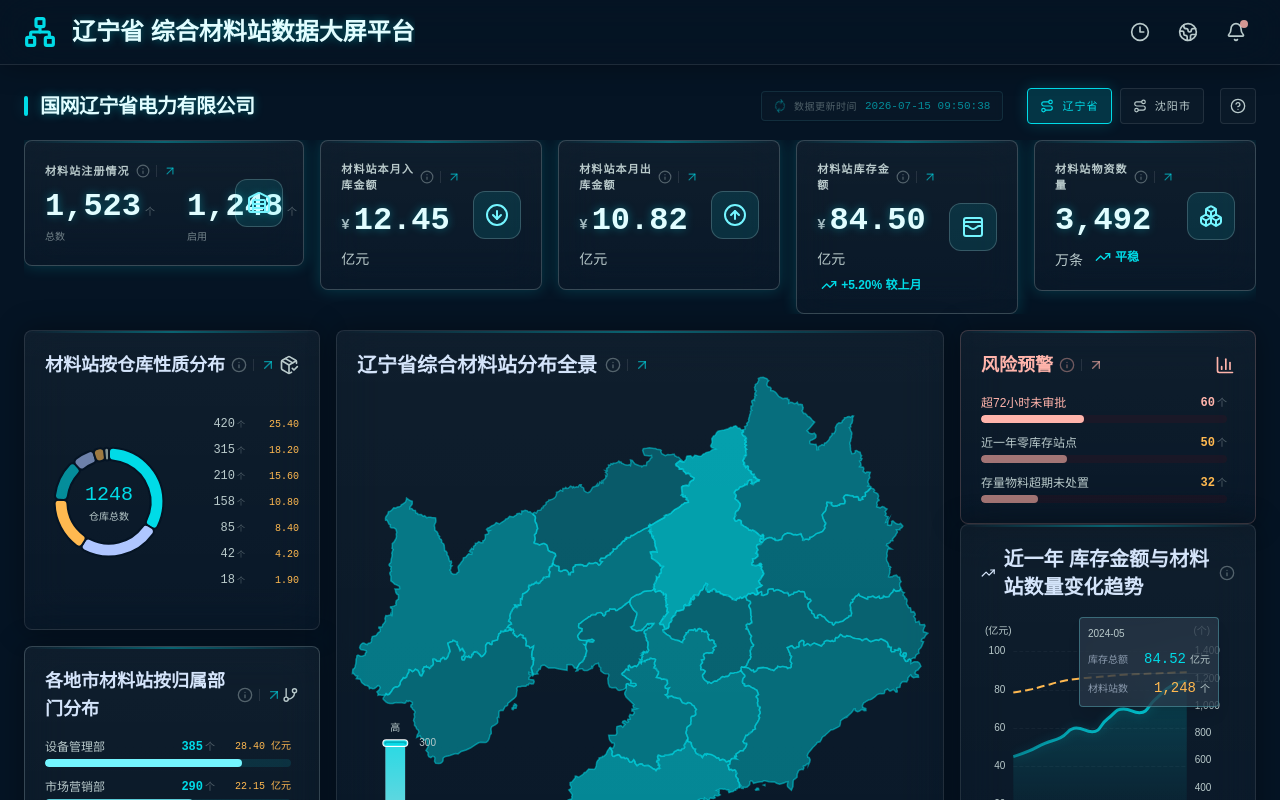
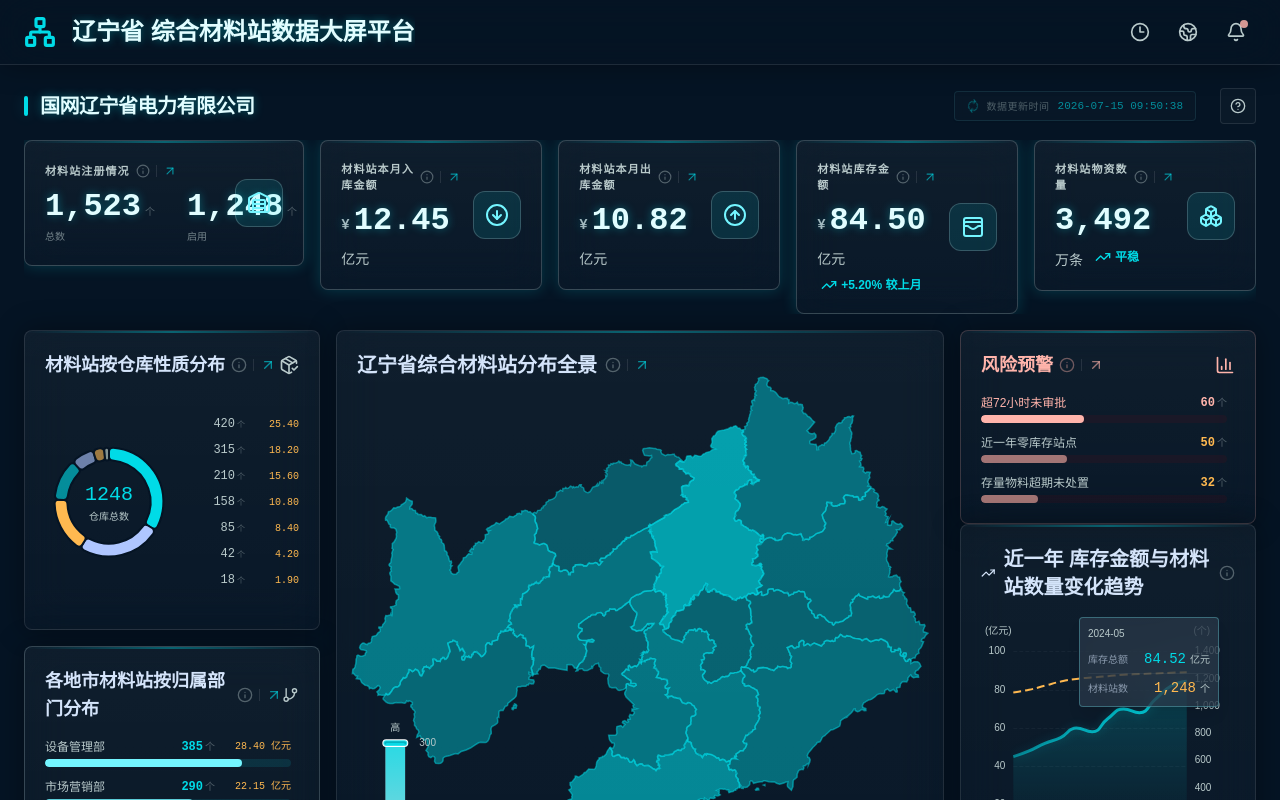
Before and after one commit to zhaowei626/liaoning-industrial-intelligence, a React (Vite) app: page / in a window 1280 px wide. Shown: the top 800 px of the page. Built offline with nearby package versions, Linux system fonts and the light colour scheme.

Commit message:
feat(ScreenSwitcher): 为沈阳市大屏添加返回上级按钮并移除原有导航菜单
新增ChevronLeft图标依赖，返回按钮仅在沈阳市大屏页面显示，点击跳转至辽宁省大屏页面

```diff
--- a/src/components/ScreenSwitcher.tsx
+++ b/src/components/ScreenSwitcher.tsx
@@ -1,5 +1,5 @@
 import { Link, useLocation } from "react-router-dom";
-import { Info, ArrowUpRight, HelpCircle, RefreshCw } from "lucide-react";
+import { Info, ArrowUpRight, HelpCircle, RefreshCw, ChevronLeft } from "lucide-react";
 import { dashboardRoutes, shellIcons } from "../data/mockData";
 import { useState, useEffect } from "react";
 
@@ -44,6 +44,17 @@ export function ScreenSwitcher(_props: ScreenSwitcherProps) {
       </div>
 
       <div className="flex items-center gap-6">
+        {/* 返回上级图标 - 仅在沈阳市大屏显示 */}
+        {isShenyang && (
+          <Link
+            to="/"
+            className="flex h-9 w-9 items-center justify-center rounded-lg border border-white/10 bg-surface-container/40 text-on-surface-variant transition hover:border-primary-fixed-dim/40 hover:text-primary dark:border-white/10 dark:bg-surface-container/40 dark:text-on-surface-variant dark:hover:border-primary-fixed-dim/40 dark:hover:text-primary"
+            title="返回辽宁省大屏"
+          >
+            <ChevronLeft className="h-5 w-5" />
+          </Link>
+        )}
+
         {/* 数据更新时间 */}
         {updateTime && (
           <div className="flex items-center gap-2 rounded-lg border border-primary-fixed/10 bg-surface-container/30 px-3 py-1.5 shadow-sm backdrop-blur-sm">
@@ -60,27 +71,6 @@ export function ScreenSwitcher(_props: ScreenSwitcherProps) {
         )}
 
         <div className="flex items-center gap-4">
-          <nav className="flex items-center gap-2" aria-label="screen navigation">
-            {dashboardRoutes.map((route) => {
-              const active = location.pathname === route.path;
-
-              return (
-                <Link
-                  key={route.path}
-                  to={route.path}
-                  className={`flex h-9 items-center gap-2 rounded-lg border px-3 font-label-caps text-[11px] uppercase tracking-widest transition ${
-                    active
-                      ? "border-primary-fixed-dim bg-primary-container/15 text-primary-fixed-dim shadow-glow-primary dark:border-primary-fixed-dim dark:bg-primary-container/15 dark:text-primary-fixed-dim"
-                      : "border-white/10 bg-surface-container/40 text-on-surface-variant hover:border-primary-fixed-dim/40 hover:text-primary dark:border-white/10 dark:bg-surface-container/40 dark:text-on-surface-variant dark:hover:border-primary-fixed-dim/40 dark:hover:text-primary"
-                  }`}
-                >
-                  <RouteIcon className="h-3.5 w-3.5" />
-                  {route.label}
-                </Link>
-              );
-            })}
-          </nav>
-
           {/* 图标说明按钮 */}
           <div className="relative">
             <button
```
